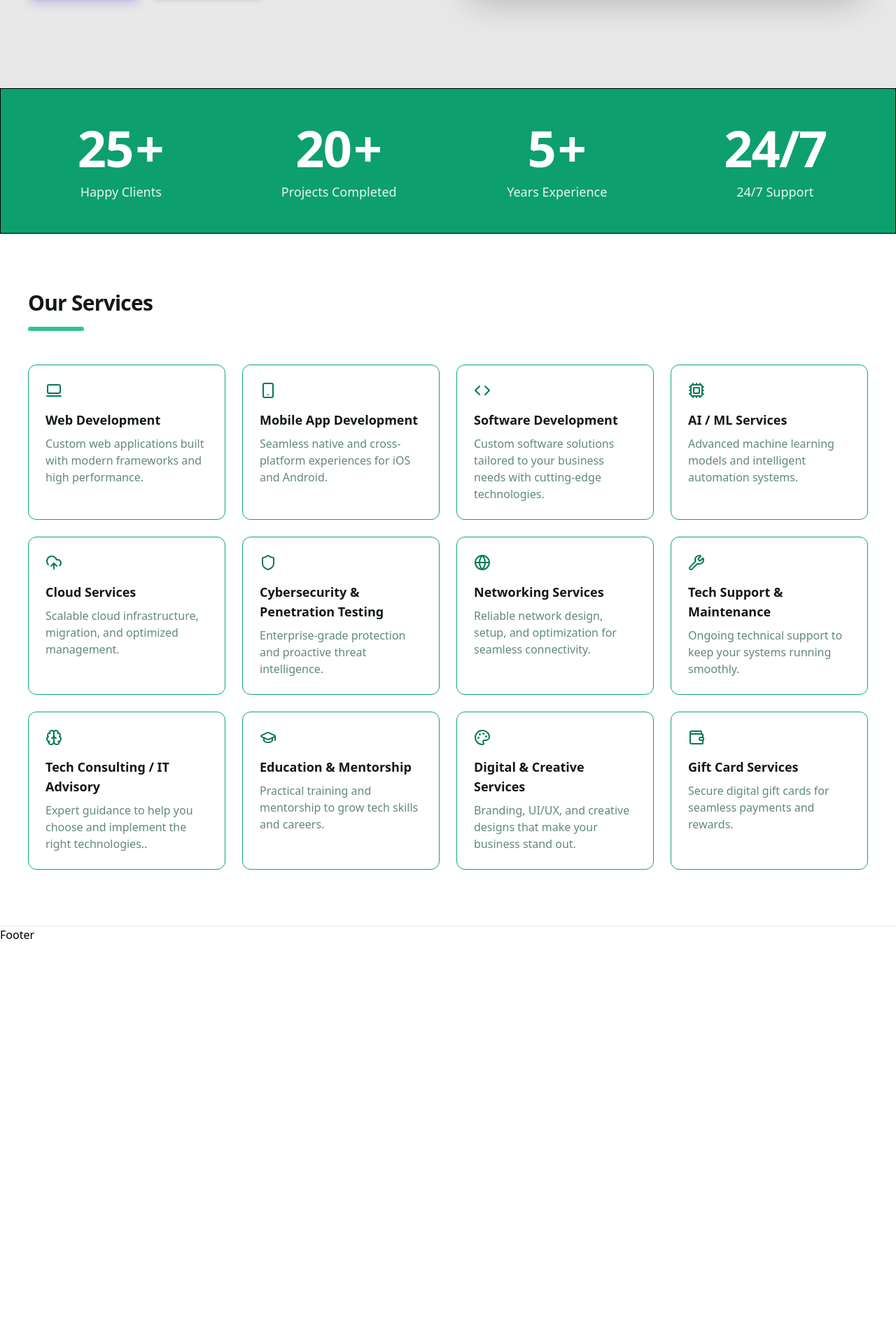
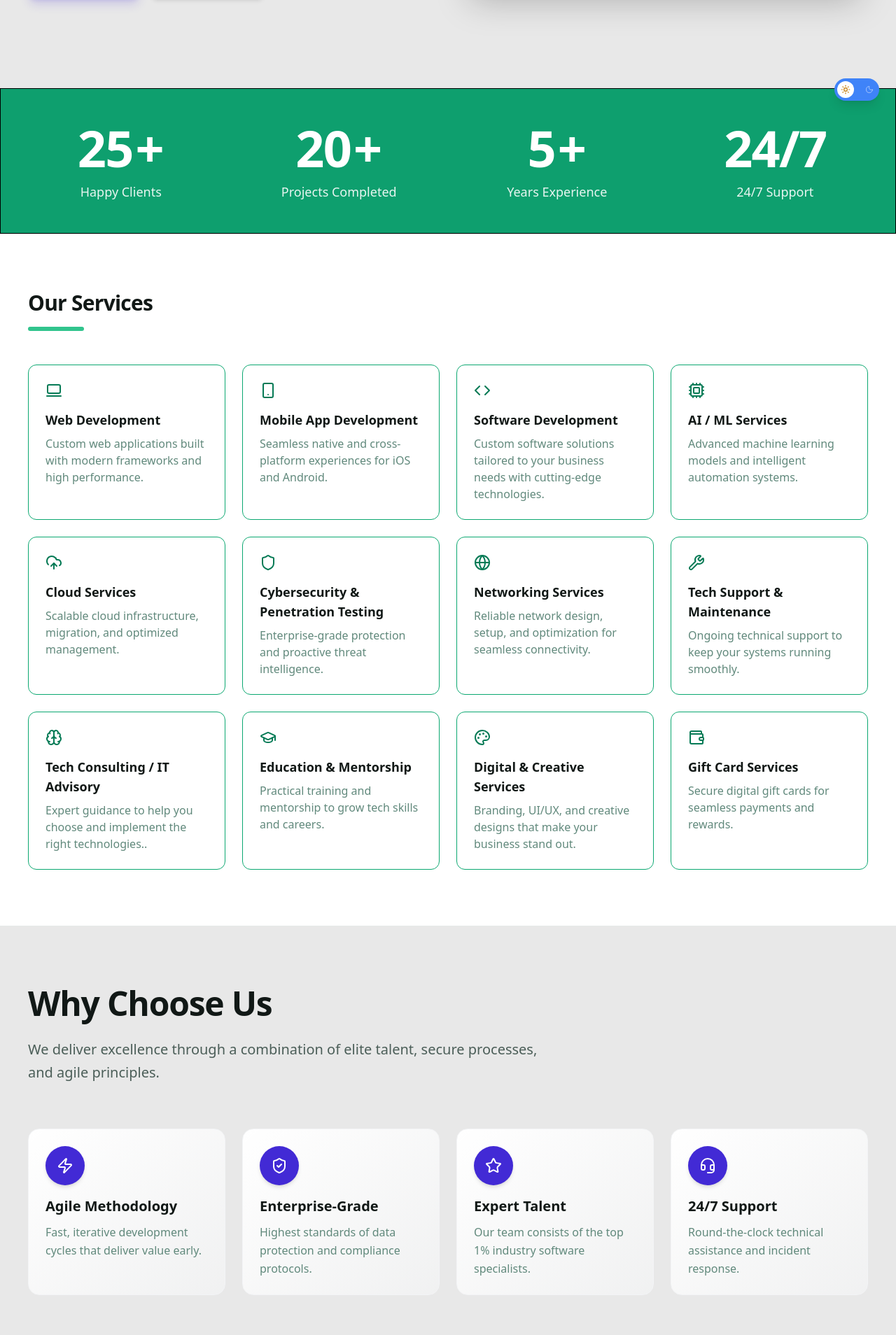
Before and after one commit to charles806/GREENXCHANGE-TECH-LABS, a Next.js app: page / in a window 1280 px wide. Shown: the part 632-2540 px from the top of the page at 70% size. Before the commit the page ends 1980 px from the top, so only its background shows below. Built offline with nearby package versions, Linux system fonts and the light colour scheme.

Commit message:
hy Choose U;2Cs

```diff
--- a/app/Home/page.tsx
+++ b/app/Home/page.tsx
@@ -19,6 +19,10 @@ import {
   GraduationCap,
   Palette,
   Wallet,
+  Zap,
+  ShieldCheck,
+  Star,
+  Headset,
 } from "lucide-react";
 
 const Home = async () => {
@@ -351,6 +355,87 @@ const Home = async () => {
           </div>
         </div>
       </section>
+
+      {/* Why Choose Us */}
+      <section className="max-w-7xl mx-auto w-full px-6 md:px-10 py-20 @container">
+        <div className="flex flex-col gap-16">
+          {/* Header */}
+          <div className="flex flex-col gap-5 text-center lg:text-left max-w-3xl mx-auto lg:mx-0">
+            <h2 className="text-[#111816] text-4xl md:text-5xl font-bold tracking-tight leading-tight">
+              Why Choose Us
+            </h2>
+            <p className="text-[#4b5e58] text-lg md:text-xl leading-relaxed">
+              We deliver excellence through a combination of elite talent,
+              secure processes, and agile principles.
+            </p>
+          </div>
+
+          {/* Cards Grid */}
+          <div className="grid grid-cols-1 sm:grid-cols-2 lg:grid-cols-4 gap-8 lg:gap-6">
+            {/* Card 1 */}
+            <div className="flex flex-col gap-4 p-6 rounded-2xl bg-gradient-to-br from-white to-gray-50/50 border border-gray-100 hover:shadow-lg hover:border-primary/20 transition-all duration-300 group cursor-pointer">
+              <div className="w-14 h-14 rounded-full bg-primary flex items-center justify-center text-white shadow-md group-hover:scale-110 transition-transform duration-300">
+                <Zap className="w-6 h-6" />
+              </div>
+              <div className="flex flex-col gap-2.5">
+                <h3 className="text-[#111816] text-xl font-bold leading-snug">
+                  Agile Methodology
+                </h3>
+                <p className="text-[#61897c] text-base font-normal leading-relaxed">
+                  Fast, iterative development cycles that deliver value early.
+                </p>
+              </div>
+            </div>
+
+            {/* Card 2 */}
+            <div className="flex flex-col gap-4 p-6 rounded-2xl bg-gradient-to-br from-white to-gray-50/50 border border-gray-100 hover:shadow-lg hover:border-primary/20 transition-all duration-300 group cursor-pointer">
+              <div className="w-14 h-14 rounded-full bg-primary flex items-center justify-center text-white shadow-md group-hover:scale-110 transition-transform duration-300">
+                <ShieldCheck className="w-6 h-6" />
+              </div>
+              <div className="flex flex-col gap-2.5">
+                <h3 className="text-[#111816] text-xl font-bold leading-snug">
+                  Enterprise-Grade
+                </h3>
+                <p className="text-[#61897c] text-base font-normal leading-relaxed">
+                  Highest standards of data protection and compliance protocols.
+                </p>
+              </div>
+            </div>
+
+            {/* Card 3 */}
+            <div className="flex flex-col gap-4 p-6 rounded-2xl bg-gradient-to-br from-white to-gray-50/50 border border-gray-100 hover:shadow-lg hover:border-primary/20 transition-all duration-300 group cursor-pointer">
+              <div className="w-14 h-14 rounded-full bg-primary flex items-center justify-center text-white shadow-md group-hover:scale-110 transition-transform duration-300">
+                <Star className="w-6 h-6" />
+              </div>
+              <div className="flex flex-col gap-2.5">
+                <h3 className="text-[#111816] text-xl font-bold leading-snug">
+                  Expert Talent
+                </h3>
+                <p className="text-[#61897c] text-base font-normal leading-relaxed">
+                  Our team consists of the top 1% industry software specialists.
+                </p>
+              </div>
+            </div>
+
+            {/* Card 4 */}
+            <div className="flex flex-col gap-4 p-6 rounded-2xl bg-gradient-to-br from-white to-gray-50/50 border border-gray-100 hover:shadow-lg hover:border-primary/20 transition-all duration-300 group cursor-pointer">
+              <div className="w-14 h-14 rounded-full bg-primary flex items-center justify-center text-white shadow-md group-hover:scale-110 transition-transform duration-300">
+                <Headset className="w-6 h-6" />
+              </div>
+              <div className="flex flex-col gap-2.5">
+                <h3 className="text-[#111816] text-xl font-bold leading-snug">
+                  24/7 Support
+                </h3>
+                <p className="text-[#61897c] text-base font-normal leading-relaxed">
+                  Round-the-clock technical assistance and incident response.
+                </p>
+              </div>
+            </div>
+          </div>
+        </div>
+      </section>
+
+
     </main>
   );
 };
--- a/app/layout.tsx
+++ b/app/layout.tsx
@@ -3,6 +3,7 @@ import { Geist, Geist_Mono } from "next/font/google";
 import { Suspense } from "react";
 import { LoadingProvider } from "@/app/providers/LoadingProvider";
 import GlobalLoader from "@/component/UI/GlobalLoader";
+import ToggleSwitch from "@/component/UI/ToggleSwitch";
 import "./globals.css";
 
 const geistSans = Geist({
@@ -38,6 +39,7 @@ export default function RootLayout({
             <GlobalLoader />
           </Suspense>
           {children}
+          <ToggleSwitch />
         </LoadingProvider>
       </body>
     </html>
--- /dev/null
+++ b/component/UI/ToggleSwitch.tsx
@@ -0,0 +1,76 @@
+"use client";
+import React, { useEffect, useState } from "react";
+import { Moon, Sun } from "lucide-react";
+
+const ToggleSwitch = () => {
+  const [isDarkMode, setIsDarkMode] = useState(false);
+
+  useEffect(() => {
+    // Check local storage or system preference on mount
+    const storedTheme = localStorage.getItem("theme");
+    const systemPrefersDark = window.matchMedia(
+      "(prefers-color-scheme: dark)"
+    ).matches;
+
+    if (storedTheme === "dark" || (!storedTheme && systemPrefersDark)) {
+      setIsDarkMode(true);
+      document.documentElement.classList.add("dark");
+      document.documentElement.setAttribute("data-theme", "dark");
+    } else {
+      setIsDarkMode(false);
+      document.documentElement.classList.remove("dark");
+      document.documentElement.setAttribute("data-theme", "light");
+    }
+  }, []);
+
+  const toggleTheme = () => {
+    const newMode = !isDarkMode;
+    setIsDarkMode(newMode);
+
+    if (newMode) {
+      document.documentElement.classList.add("dark");
+      document.documentElement.setAttribute("data-theme", "dark");
+      localStorage.setItem("theme", "dark");
+    } else {
+      document.documentElement.classList.remove("dark");
+      document.documentElement.setAttribute("data-theme", "light");
+      localStorage.setItem("theme", "light");
+    }
+  };
+
+  return (
+    <div className="fixed bottom-6 right-6 z-50">
+      <button
+        onClick={toggleTheme}
+        className={`
+          flex items-center justify-between w-16 h-8 rounded-full p-1 transition-colors duration-300 focus:outline-none shadow-lg
+          ${isDarkMode ? "bg-gray-800" : "bg-blue-500"}
+        `}
+        aria-label="Toggle Dark Mode"
+      >
+        <div
+          className={`
+            w-6 h-6 rounded-full bg-white flex items-center justify-center transform transition-transform duration-300 ease-in-out
+            ${isDarkMode ? "translate-x-8" : "translate-x-0"}
+          `}
+        >
+          {isDarkMode ? (
+            <Moon size={14} className="text-gray-800" />
+          ) : (
+            <Sun size={14} className="text-yellow-500" />
+          )}
+        </div>
+
+        {/* Visual icons in the track background for extra flair */}
+        <div className="absolute left-2 text-white/50 pointer-events-none">
+           <Sun size={12} className={isDarkMode ? "opacity-100" : "opacity-0"} />
+        </div>
+        <div className="absolute right-2 text-white/50 pointer-events-none">
+           <Moon size={12} className={!isDarkMode ? "opacity-100" : "opacity-0"} />
+        </div>
+      </button>
+    </div>
+  );
+};
+
+export default ToggleSwitch;
```
